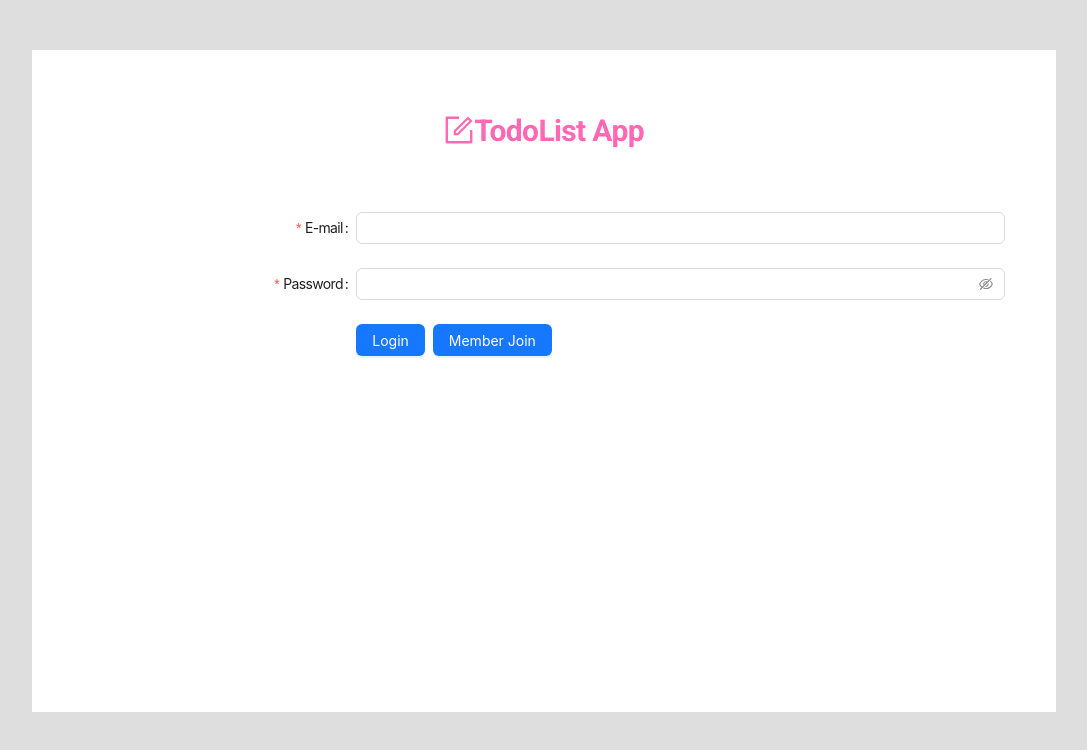
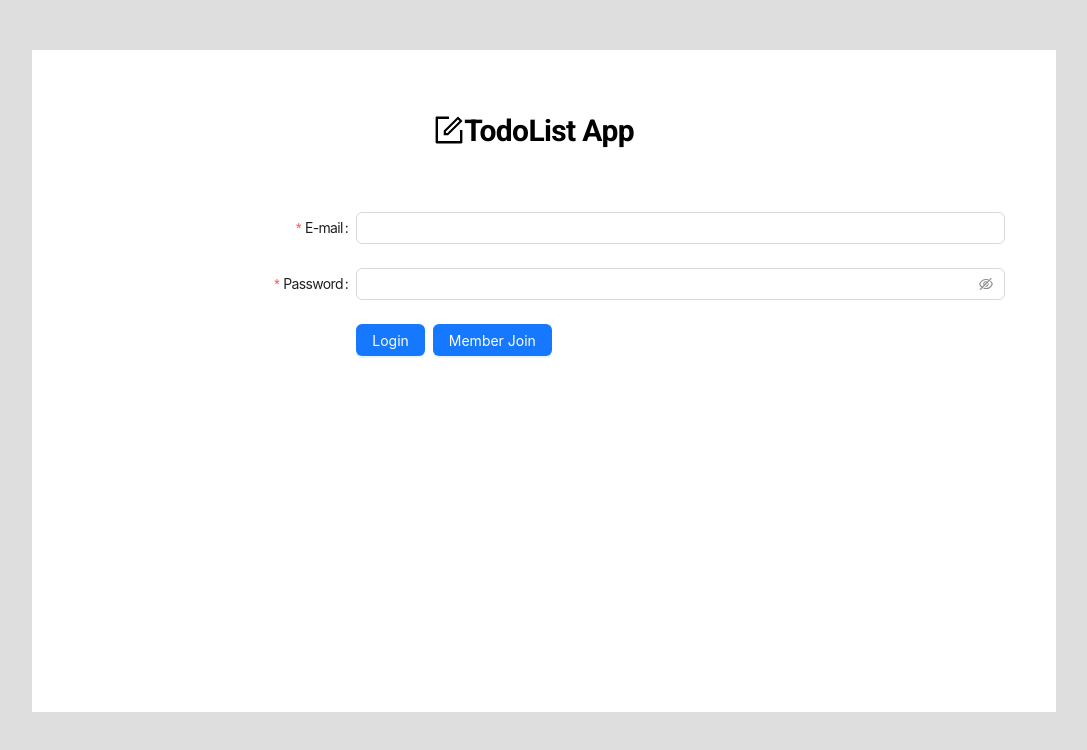
Before and after one commit to sirri1222/ts-todo, a React (Create React App) app: page /login in a window 1280 px wide. Shown: the top 750 px of the page, without its empty margins (96-1183 px from the left). Built offline with nearby package versions, Linux system fonts and the light colour scheme; no server answers; the database is empty.

Commit message:
todo 작업 및 redux 작업 완료

```diff
--- a/src/App.tsx
+++ b/src/App.tsx
@@ -41,16 +41,18 @@ function App({ states, callBacks, callBacksFireBase, userLogin }: propsType) {
     <BrowserRouter>
       <css.Wrapper className="wrap">
         <css.Inner className="inner">
+        {userLogin && (
+              <css.logout>
+                <Button type="primary" danger  onClick={callBacksFireBase.fbLogout}>로그아웃</Button>
+                <Button type="primary" danger onClick={showModal}>회원탈퇴</Button>
+              </css.logout>
+            )}
           <css.AppTitle>
             <FormOutlined />
             TodoList App
-            {userLogin && (
-              <>
-                <Button onClick={callBacksFireBase.fbLogout}>로그아웃</Button>
-                <Button onClick={showModal}>회원탈퇴</Button>
-              </>
-            )}
+
           </css.AppTitle>
+
         </css.Inner>
         {/* 라우팅 영역 */}
         <Routes>
--- a/src/style/style.ts
+++ b/src/style/style.ts
@@ -16,7 +16,13 @@ export const AppTitle = styled.h1`
   text-align: center;
   padding: 30px 0;
   font-size: 30px;
-  color: hotpink;
+  color: #000;
+  margin-right: 20px;
+`;
+// 로그아웃 버튼
+export const logout = styled.div`
+  text-align: right;
+
 `;
 
 // 입력창
```
Also changed, not shown: src/AppContainer.tsx (line endings or trailing spaces), src/store/todoSlice.ts (line endings or trailing spaces).
